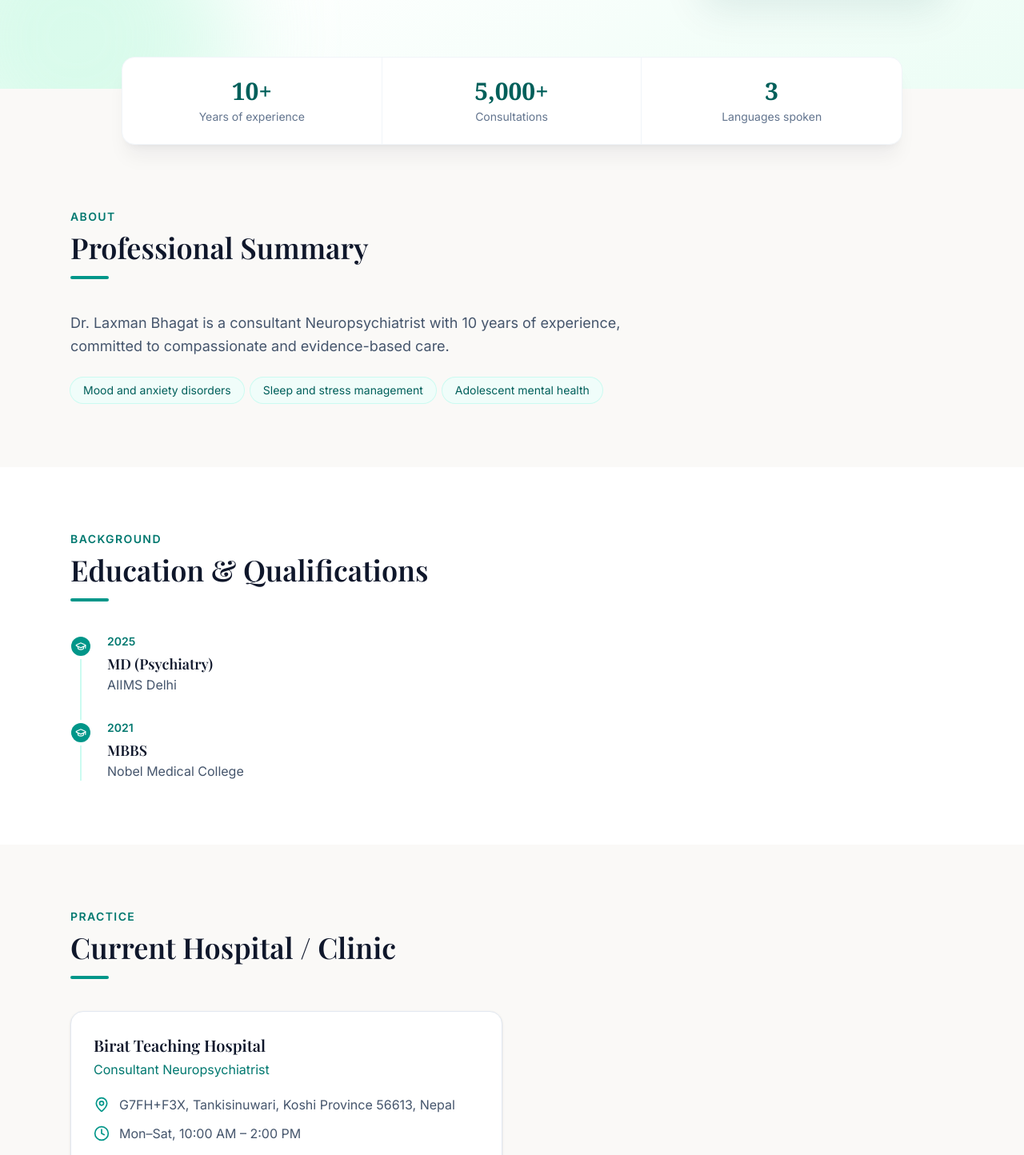
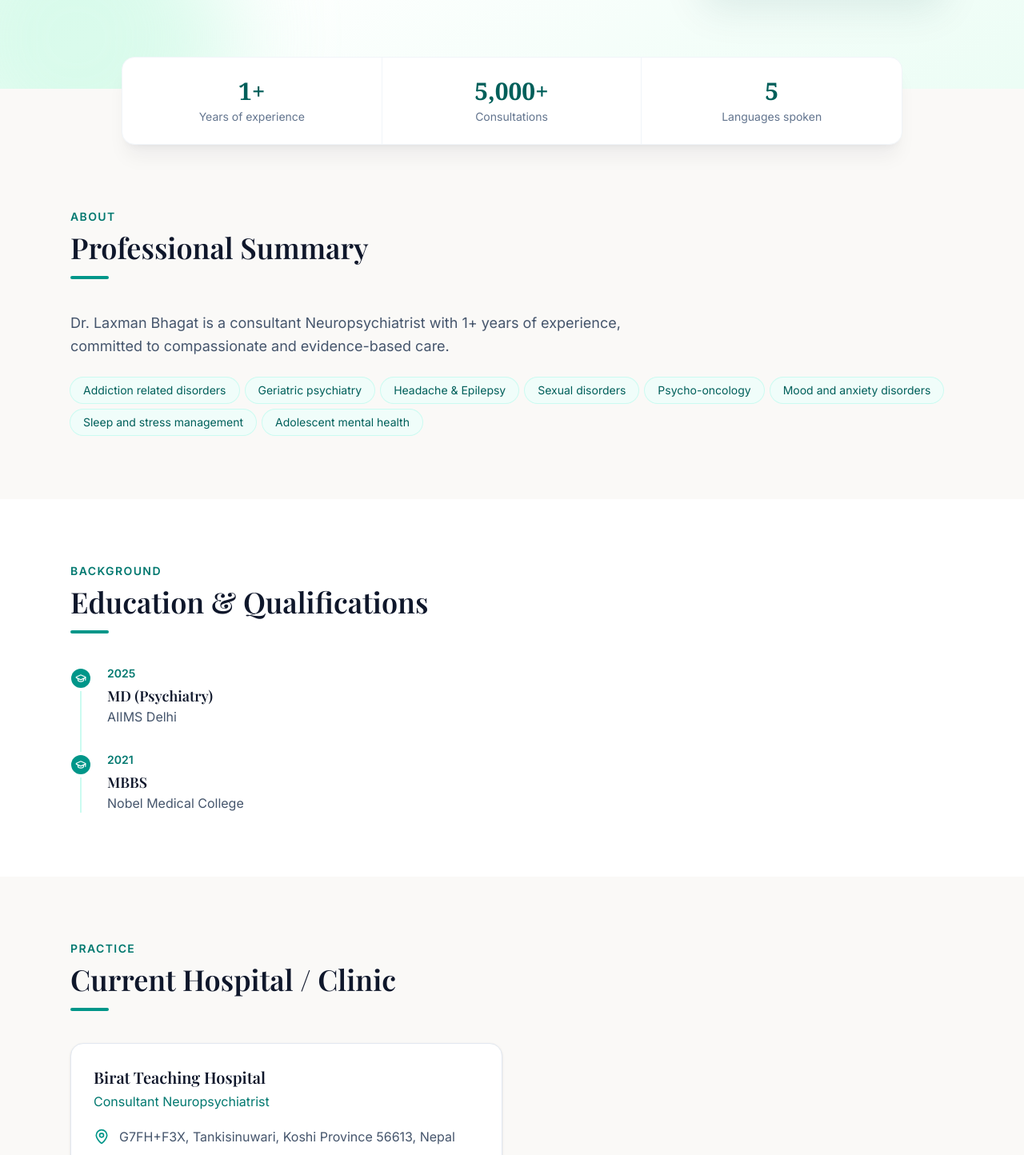
Before and after one commit to bishnub/Psychiatrist, a Next.js app: page / in a window 1280 px wide. Shown: the part 606-2050 px from the top of the page at 80% size. Built offline with nearby package versions, Linux system fonts and the light colour scheme; a web font is replaced by a local one.

Commit message:
Add Instagram link

```diff
--- a/app/page.tsx
+++ b/app/page.tsx
@@ -270,7 +270,7 @@ export default function Home() {
           </div>
           <div className="mt-10">
           <p className="mb-3 text-sm text-teal-200/70">
-            Watch mental health insights and talks on our channels
+            Follow for mental health insights and updates
           </p>
           <SocialLinks />
         </div>
--- a/components/SocialLinks.tsx
+++ b/components/SocialLinks.tsx
@@ -12,10 +12,17 @@ const YouTubeIcon = () => (
   </svg>
 );
 
+const InstagramIcon = () => (
+  <svg viewBox="0 0 24 24" fill="currentColor" className="h-5 w-5" aria-hidden="true">
+    <path d="M12 2.16c3.2 0 3.58.01 4.85.07 3.25.15 4.77 1.69 4.92 4.92.06 1.27.07 1.65.07 4.85s-.01 3.58-.07 4.85c-.15 3.23-1.66 4.77-4.92 4.92-1.27.06-1.64.07-4.85.07s-3.58-.01-4.85-.07c-3.26-.15-4.77-1.7-4.92-4.92C2.17 15.58 2.16 15.2 2.16 12s.01-3.58.07-4.85C2.38 3.92 3.9 2.38 7.15 2.23 8.42 2.17 8.8 2.16 12 2.16zM12 0C8.74 0 8.33.01 7.05.07 2.7.27.27 2.7.07 7.05.01 8.33 0 8.74 0 12s.01 3.67.07 4.95c.2 4.36 2.62 6.78 6.98 6.98C8.33 23.99 8.74 24 12 24s3.67-.01 4.95-.07c4.35-.2 6.78-2.62 6.98-6.98.06-1.28.07-1.69.07-4.95s-.01-3.67-.07-4.95c-.2-4.35-2.63-6.78-6.98-6.98C15.67.01 15.26 0 12 0zm0 5.84a6.16 6.16 0 1 0 0 12.32 6.16 6.16 0 0 0 0-12.32zM12 16a4 4 0 1 1 0-8 4 4 0 0 1 0 8zm6.4-11.85a1.44 1.44 0 1 0 0 2.88 1.44 1.44 0 0 0 0-2.88z" />
+  </svg>
+);
+
 export default function SocialLinks({ className = "" }: { className?: string }) {
   const links = [
     { label: "Facebook", href: doctor.social.facebook, Icon: FacebookIcon },
     { label: "YouTube", href: doctor.social.youtube, Icon: YouTubeIcon },
+    { label: "Instagram", href: doctor.social.instagram, Icon: InstagramIcon },
   ];
 
   return (
--- a/lib/doctor.ts
+++ b/lib/doctor.ts
@@ -4,8 +4,8 @@ export const doctor = {
   tagline: "Compassionate, evidence-based mental health care.",
   registration: "Medical Council Reg. No. 28528",
   about:
-  "Dr. Laxman Bhagat is a consultant Neuropsychiatrist with 10 years of experience, committed to compassionate and evidence-based care.",
-interests: ["Mood and anxiety disorders", "Sleep and stress management", "Adolescent mental health"],
+  "Dr. Laxman Bhagat is a consultant Neuropsychiatrist with 1+ years of experience, committed to compassionate and evidence-based care.",
+interests: ["Addiction related disorders", "Geriatric psychiatry","Headache & Epilepsy","Sexual disorders","Psycho-oncology","Mood and anxiety disorders", "Sleep and stress management", "Adolescent mental health"],
 
   education: [
     { degree: "MD (Psychiatry)", institution: "AIIMS Delhi", year: "2025" },
@@ -17,15 +17,15 @@ interests: ["Mood and anxiety disorders", "Sleep and stress management", "Adoles
       name: "Birat Teaching Hospital",
       role: "Consultant Neuropsychiatrist",
       address: "G7FH+F3X, Tankisinuwari, Koshi Province 56613, Nepal",
-      timings: "Mon–Sat, 10:00 AM – 2:00 PM",
+      timings: "Sun–Fri, 09:00 AM – 05:00 PM",
       // What you'd type into Google Maps: clinic name + area + city
       mapQuery: "G7FH+F3X, Tankisinuwari, Koshi Province 56613, Nepal",
     },
   ],
   highlights: [
-    { value: "10+", label: "Years of experience" },
+    { value: "1+", label: "Years of experience" },
     { value: "5,000+", label: "Consultations" },
-    { value: "3", label: "Languages spoken" },
+    { value: "5", label: "Languages spoken" },
   ],
 
   services: [
@@ -42,7 +42,8 @@ interests: ["Mood and anxiety disorders", "Sleep and stress management", "Adoles
     whatsappMessage: "Hello, I would like to book an appointment.",
   },
   social: {
-    facebook: "https://www.facebook.com/imbishnubhagat",
-    youtube: "https://www.youtube.com/@imbishnubhagat",
+    facebook: "https://www.facebook.com/laxman.bhgt",
+    youtube: "https://www.youtube.com/laxman.bhgt",
+    instagram: "https://www.instagram.com/laxman.bhgt",
  },
 };
```
